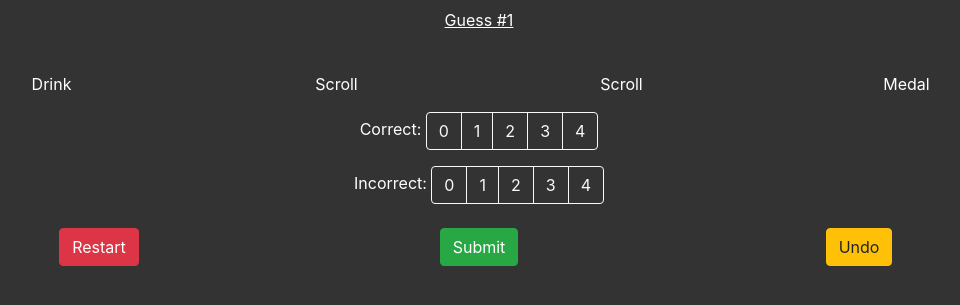
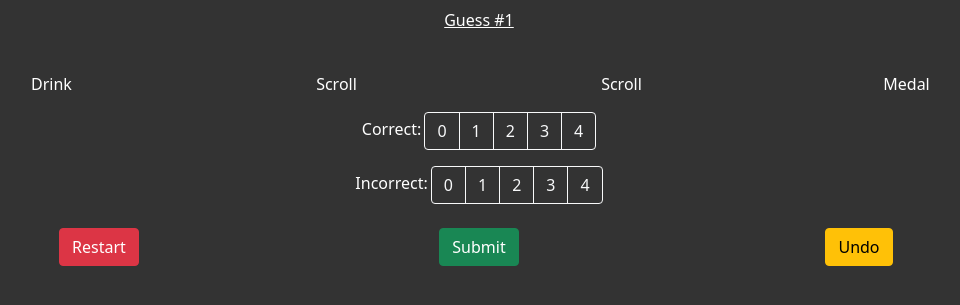
Before and after one commit to CaptainKeen/gpq, a plain HTML site: page index.html in a window 1280 px wide. Shown: the whole page, without its empty margins (161-1121 px from the left). Drawn offline with nearby package versions, Linux system fonts and the light colour scheme.

Commit message:
Update bootstrap to v5.1.3

```diff
--- a/index.html
+++ b/index.html
@@ -4,7 +4,7 @@
     <meta charset="utf-8">
     <meta name="viewport" content="width=device-width, initial-scale=1, shrink-to-fit=no">
 
-    <link rel="stylesheet" href="https://stackpath.bootstrapcdn.com/bootstrap/4.5.0/css/bootstrap.min.css" integrity="sha384-9aIt2nRpC12Uk9gS9baDl411NQApFmC26EwAOH8WgZl5MYYxFfc+NcPb1dKGj7Sk" crossorigin="anonymous">
+    <link rel="stylesheet" href="https://cdn.jsdelivr.net/npm/bootstrap@5.1.3/dist/css/bootstrap.min.css" integrity="sha384-1BmE4kWBq78iYhFldvKuhfTAU6auU8tT94WrHftjDbrCEXSU1oBoqyl2QvZ6jIW3" crossorigin="anonymous">
     <link rel="stylesheet" href="index.css">
     <link rel="shortcut icon" type="image/x-icon" href="favicon.ico">
 
@@ -40,27 +40,21 @@
             <div class="row py-2">
                 <div class="col text-center">
                     Correct:
-                    <div class="btn-group btn-group-toggle" data-toggle="buttons">
-                        <label class="btn btn-outline-light">
-                            <input type="radio" name="correct" value="0">
-                            0
-                        </label>
-                        <label class="btn btn-outline-light">
-                            <input type="radio" name="correct" value="1">
-                            1
-                        </label>
-                        <label class="btn btn-outline-light">
-                            <input type="radio" name="correct" value="2">
-                            2
-                        </label>
-                        <label class="btn btn-outline-light">
-                            <input type="radio" name="correct" value="3">
-                            3
-                        </label>
-                        <label class="btn btn-outline-light">
-                            <input type="radio" name="correct" value="4">
-                            4
-                        </label>
+                    <div class="btn-group">
+                        <input type="radio" id="correct0" class="btn-check" name="correct" value="0" autocomplete="off">
+                        <label class="btn btn-outline-light" for="correct0">0</label>
+
+                        <input type="radio" id="correct1" class="btn-check" name="correct" value="1" autocomplete="off">
+                        <label class="btn btn-outline-light" for="correct1">1</label>
+
+                        <input type="radio" id="correct2" class="btn-check" name="correct" value="2" autocomplete="off">
+                        <label class="btn btn-outline-light" for="correct2">2</label>
+
+                        <input type="radio" id="correct3" class="btn-check" name="correct" value="3" autocomplete="off">
+                        <label class="btn btn-outline-light" for="correct3">3</label>
+
+                        <input type="radio" id="correct4" class="btn-check" name="correct" value="4" autocomplete="off">
+                        <label class="btn btn-outline-light" for="correct4">4</label>
                     </div>
                 </div>
             </div>
@@ -68,27 +62,21 @@
             <div class="row py-2">
                 <div class="col text-center">
                     Incorrect:
-                    <div class="btn-group btn-group-toggle" data-toggle="buttons">
-                        <label class="btn btn-outline-light">
-                            <input type="radio" name="incorrect" value="0">
-                            0
-                        </label>
-                        <label class="btn btn-outline-light">
-                            <input type="radio" name="incorrect" value="1">
-                            1
-                        </label>
-                        <label class="btn btn-outline-light">
-                            <input type="radio" name="incorrect" value="2">
-                            2
-                        </label>
-                        <label class="btn btn-outline-light">
-                            <input type="radio" name="incorrect" value="3">
-                            3
-                        </label>
-                        <label class="btn btn-outline-light">
-                            <input type="radio" name="incorrect" value="4">
-                            4
-                        </label>
+                    <div class="btn-group">
+                        <input type="radio" id="incorrect0" class="btn-check" name="incorrect" value="0" autocomplete="off">
+                        <label class="btn btn-outline-light" for="incorrect0">0</label>
+
+                        <input type="radio" id="incorrect1" class="btn-check" name="incorrect" value="1" autocomplete="off">
+                        <label class="btn btn-outline-light" for="incorrect1">1</label>
+
+                        <input type="radio" id="incorrect2" class="btn-check" name="incorrect" value="2" autocomplete="off">
+                        <label class="btn btn-outline-light" for="incorrect2">2</label>
+
+                        <input type="radio" id="incorrect3" class="btn-check" name="incorrect" value="3" autocomplete="off">
+                        <label class="btn btn-outline-light" for="incorrect3">3</label>
+
+                        <input type="radio" id="incorrect4" class="btn-check" name="incorrect" value="4" autocomplete="off">
+                        <label class="btn btn-outline-light" for="incorrect4">4</label>
                     </div>
                 </div>
             </div>
@@ -106,38 +94,37 @@
             </div>
 
             <div class="row py-1">
-                <div id="h0l" class="col text-right">
+                <div id="h0l" class="col text-end">
                 </div>
-                <div id="h0r" class="col text-left">
+                <div id="h0r" class="col text-start">
                 </div>
             </div>
 
             <div class="row py-1">
-                <div id="h1l" class="col text-right">
+                <div id="h1l" class="col text-end">
                 </div>
-                <div id="h1r" class="col text-left">
+                <div id="h1r" class="col text-start">
                 </div>
             </div>
 
             <div class="row py-1">
-                <div id="h2l" class="col text-right">
+                <div id="h2l" class="col text-end">
                 </div>
-                <div id="h2r" class="col text-left">
+                <div id="h2r" class="col text-start">
                 </div>
             </div>
 
             <div class="row py-1">
-                <div id="h3l" class="col text-right">
+                <div id="h3l" class="col text-end">
                 </div>
-                <div id="h3r" class="col text-left">
+                <div id="h3r" class="col text-start">
                 </div>
             </div>
         </div>
 
     </main>
 
-    <script src="https://code.jquery.com/jquery-3.5.1.slim.min.js" integrity="sha384-DfXdz2htPH0lsSSs5nCTpuj/zy4C+OGpamoFVy38MVBnE+IbbVYUew+OrCXaRkfj" crossorigin="anonymous"></script>
-    <script src="https://stackpath.bootstrapcdn.com/bootstrap/4.5.0/js/bootstrap.min.js" integrity="sha384-OgVRvuATP1z7JjHLkuOU7Xw704+h835Lr+6QL9UvYjZE3Ipu6Tp75j7Bh/kR0JKI" crossorigin="anonymous"></script>
+    <script src="https://cdn.jsdelivr.net/npm/bootstrap@5.1.3/dist/js/bootstrap.min.js" integrity="sha384-QJHtvGhmr9XOIpI6YVutG+2QOK9T+ZnN4kzFN1RtK3zEFEIsxhlmWl5/YESvpZ13" crossorigin="anonymous"></script>
     <script type="text/javascript" src="./index.js"></script>
 </body>
 
```
